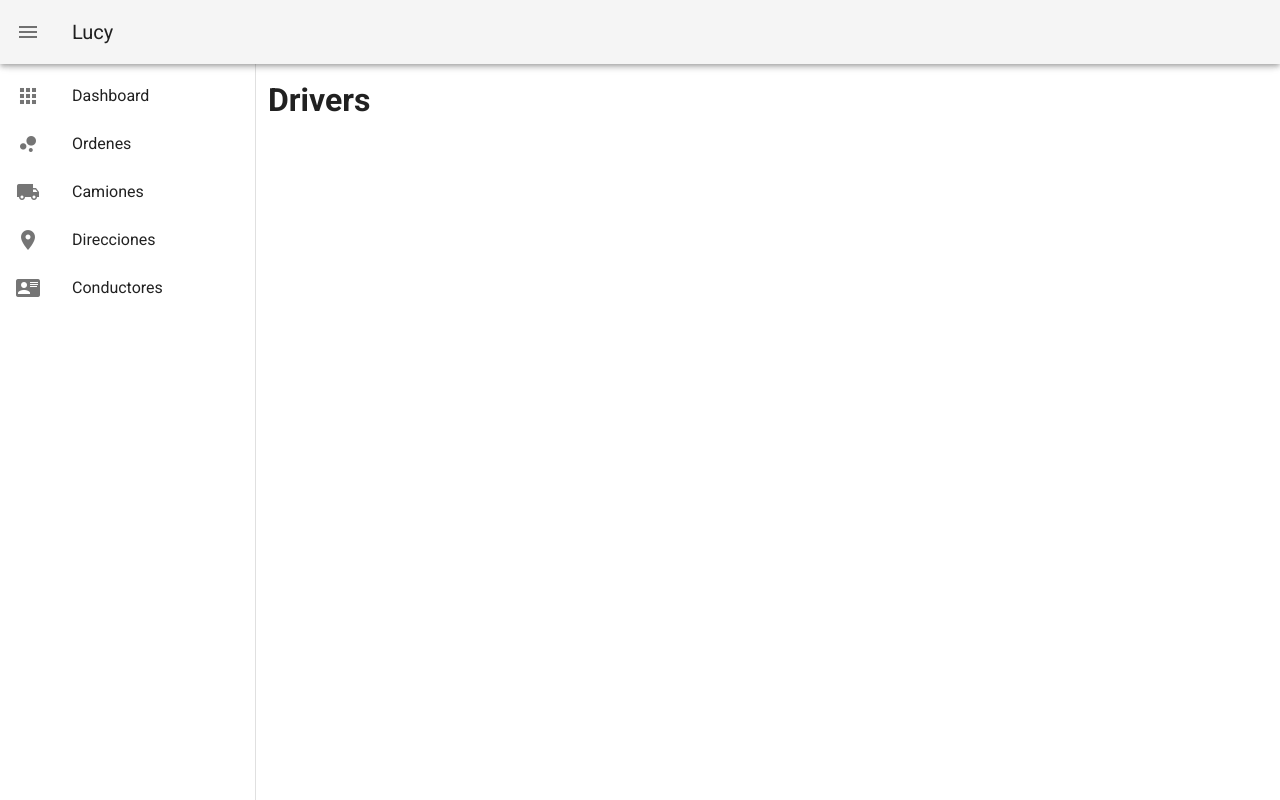
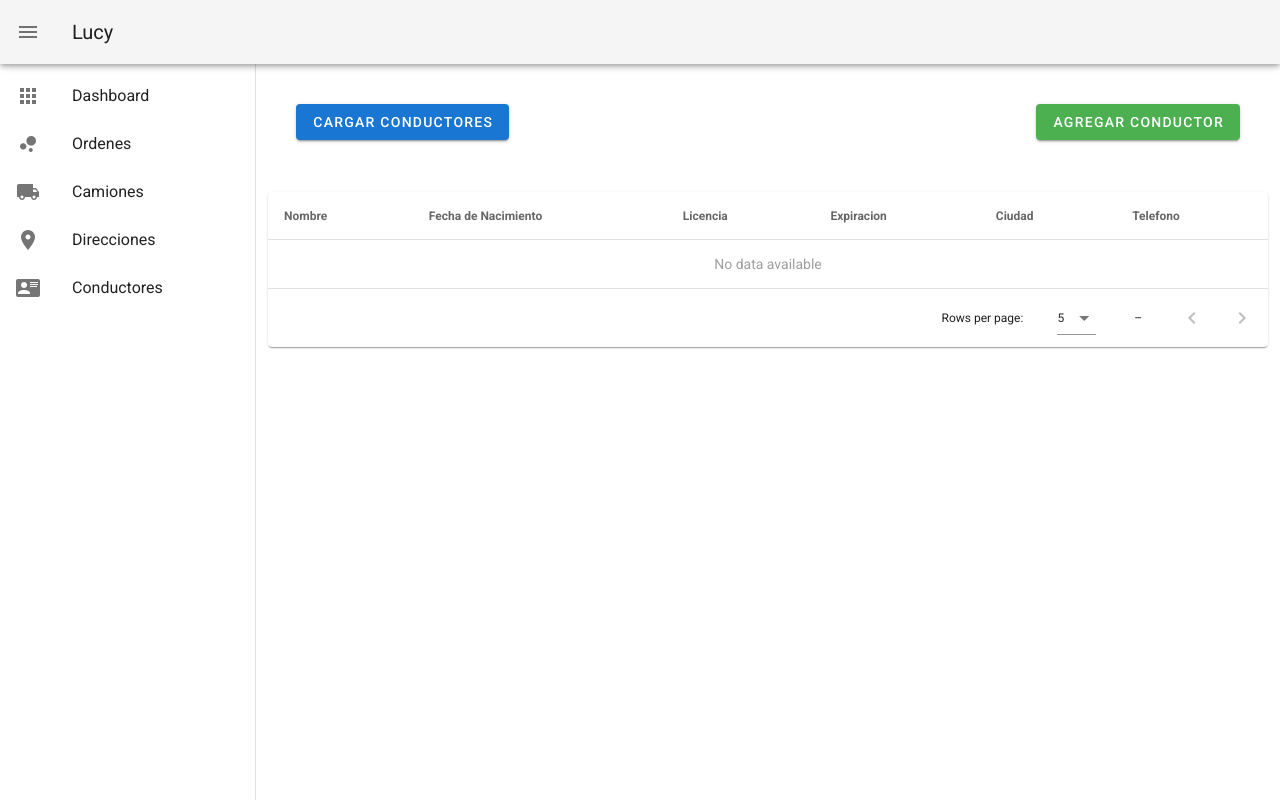
Before and after one commit to maugh108/Hermes, a Vue app: page /Conductores in a window 1280 px wide. Built offline with nearby package versions, Linux system fonts and the light colour scheme.

Commit message:
seccion de conductores actualizada junto con la tabla

```diff
--- a/src/router/index.js
+++ b/src/router/index.js
@@ -14,6 +14,11 @@ const routes = [
     path: '/ordenes',
     name: 'orders',
     component: () => import('../views/OrdersView.vue')
+  },
+  {
+    path: '/Conductores',
+    name: 'Conductores',
+    component: () => import('../views/DriversView.vue')
   },
   {
     path: '/camiones',
--- a/src/views/DriversView.vue
+++ b/src/views/DriversView.vue
@@ -1,12 +1,59 @@
 <template>
     <v-container>
-        <h1>Drivers</h1>
+        <v-row class="pa-10">
+            <v-btn color="primary" @click="CargarOrdenes">Cargar Conductores</v-btn>
+            <v-spacer></v-spacer>
+            <v-btn color="success">Agregar Conductor</v-btn>
+        </v-row>
+        <v-row>
+            <v-col cols="12">
+                <v-data-table :headers="headers" :items="items" :items-per-page="5" class="elevation-1" >
+                    <template v-slot:item="row">
+                        <tr>
+                            <td>{{row.item.nombre}}</td>
+                            <td>{{row.item.Nacimineto}}</td>
+                            <td>{{row.item.Licencia}}</td>
+                            <td>{{row.item.Expiracion}}</td>
+                            <td>{{row.item.Ciudad}}</td>
+                            <td>{{row.item.Telefono}}</td>
+                            >
+                        </tr>
+                    </template>
+                </v-data-table>
+            </v-col>
+        </v-row>
+
     </v-container>
 </template>
 
 <script>
     export default{
-        name:'Drivers'
+        name:'Orders',
+        data(){
+            return{
+                headers: [
+                    { text: 'Nombre'},
+                    { text: 'Fecha de Nacimiento'},
+                    { text: 'Licencia' },
+                    { text: 'Expiracion' },
+                    { text: 'Ciudad' },
+                    { text: 'Telefono' },
+                ],
+                items:[],
+                backendData: [
+                    {Nombre: "Alberto Guajardo", Nacimineto: "22/02/91", Licencia: "xx2154584",  Expiracion: "04/05/2024", Ciudad:"Monterrey", Telefono: "8121208059"},
+                    {Nombre: "Alberto Guajardo", Nacimineto: "22/02/91", Licencia: "xx2154584",  Expiracion: "04/05/2024", Ciudad:"Monterrey", Telefono: "8121208059"},
+                    {Nombre: "Alberto Guajardo", Nacimineto: "22/02/91", Licencia: "xx2154584",  Expiracion: "04/05/2024", Ciudad:"Monterrey", Telefono: "8121208059"},
+                    {Nombre: "Alberto Guajardo", Nacimineto: "22/02/91", Licencia: "xx2154584",  Expiracion: "04/05/2024", Ciudad:"Monterrey", Telefono: "8121208059"},
+                    {Nombre: "Alberto Guajardo", Nacimineto: "22/02/91", Licencia: "xx2154584",  Expiracion: "04/05/2024", Ciudad:"Monterrey", Telefono: "8121208059"},
+                ]
+            }
+        },
+        methods:{
+            CargarOrdenes(){
+                this.items = this.backendData
+            }
+        }
     }
 </script>
 
```
